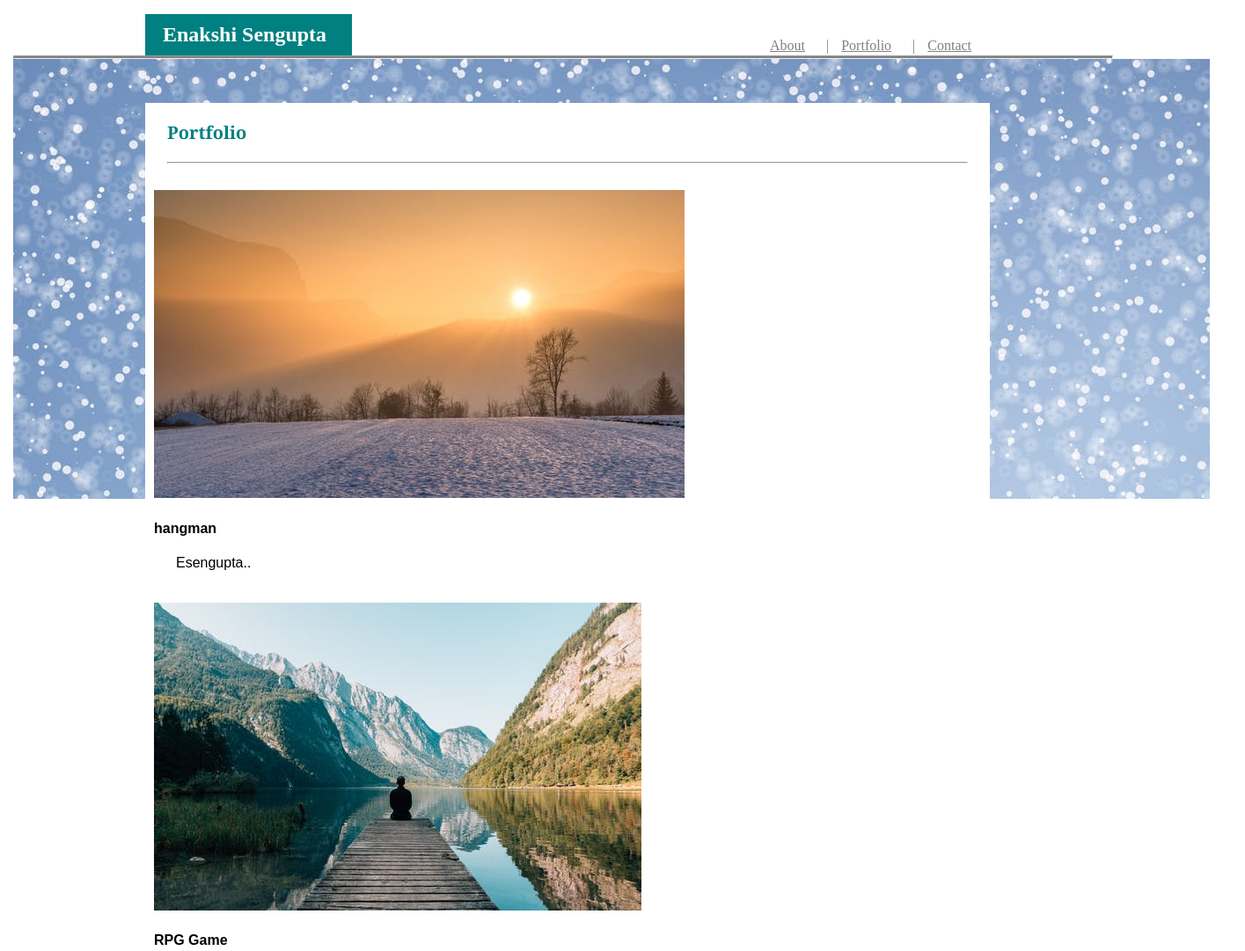
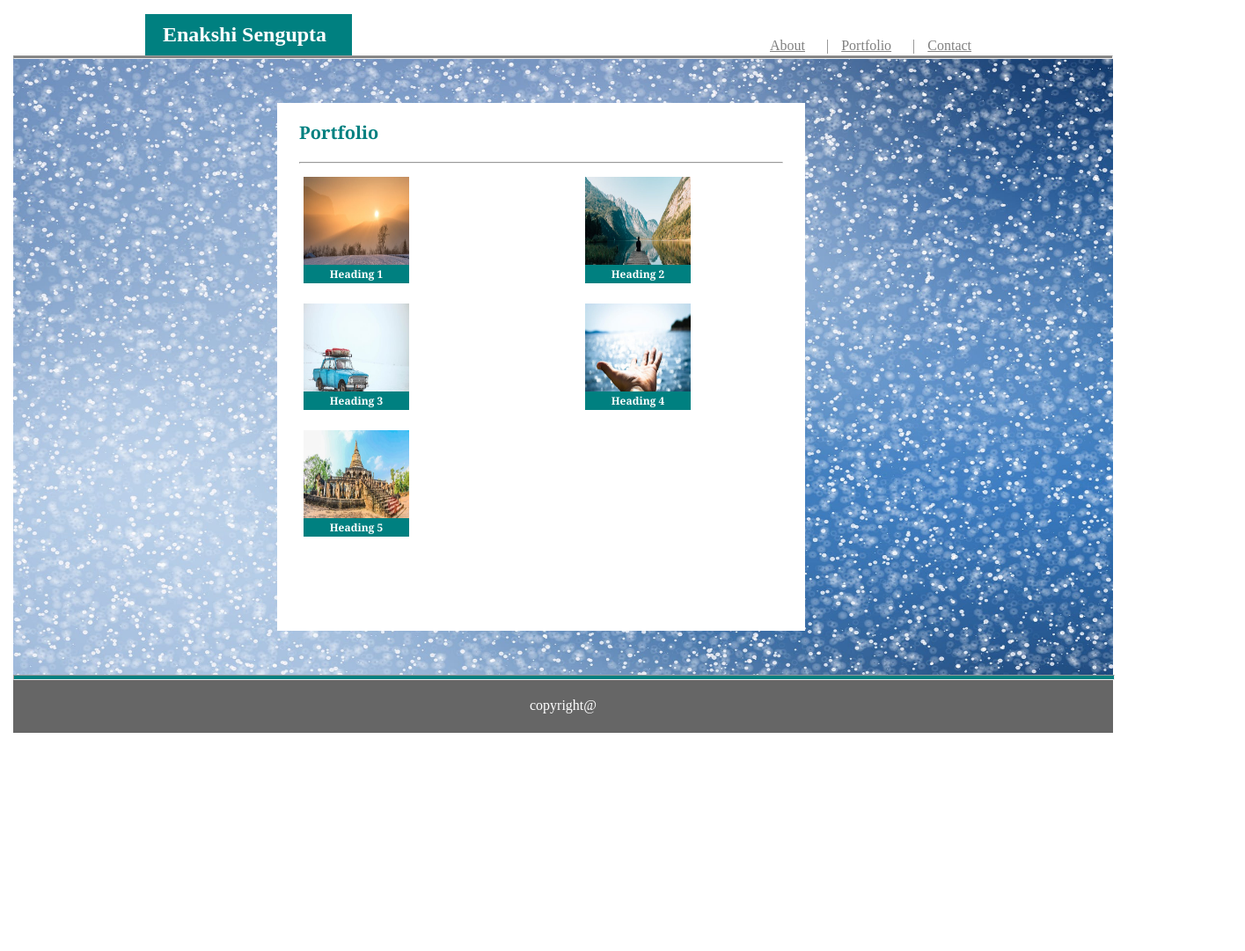
Before and after one commit to esengupta/basic_portfolio, a plain HTML site: page portfolio.html in a window 1280 px wide. Shown: the top 1081 px of the page at 88% size, 1415 px wide, since content can reach past the window. After the commit the page ends 833 px from the top, so only its background shows below. Drawn offline with Linux system fonts and the light colour scheme.

Commit message:
updated basic_portfoliio

```diff
--- a/Assets/css/style.css
+++ b/Assets/css/style.css
@@ -5,6 +5,11 @@
 
 .bodycontainer{
   width:1250px;
+  margin:auto;
+}
+
+.portfoliobody{
+  width:960px;
   margin:auto;
 }
 
@@ -68,7 +73,7 @@ body
 
 .container
 {
-  background-image: url(../images/image1.jpeg);
+
   width: 1360px;
   height: 500px;
   position: absolute;
@@ -128,6 +133,9 @@ li {
   margin-bottom: 0px;
   padding-bottom: 0px;
   background-color:teal;
+  width:1250px;
+  margin-left: 0px;
+
 
 }
 
@@ -169,10 +177,10 @@ margin-bottom: 0px;
 }
 
 .container4{
-  width: 960px;
+  width: 600px;
   background-color: #ffffff;
-  height: auto;
-  margin-left: 150px;
+  height: 600px;
+  margin-left: 300px;
   margin-top: 50px;
   margin-bottom: 200px;
   z-index: 2;
@@ -206,59 +214,75 @@ button {
 
 
 .contactform{
-  width:910px;
+  width: 550px;
   padding-left:30px;
 }
 
-.row {
-  margin: 5px -5px;
+.row{
+  border: 1px solid #ddd;
+  border-radius: 4px;
+  padding: 5px;
+  width: 250px;
+
 }
 
-/* Add padding BETWEEN each column */
-.row,
-.row > .column {
-  padding: 5px;
+.imagesize{
+  width:50px;
+  height:50px;
 }
 
-/* Create three equal columns that floats next to each other */
-.column {
-  float: left;
-  width: 10px;
-  display: none; /* Hide all elements by default */
+.contentleft{
+  margin-left: 30px;
+  float:left;
+  width:120px;
+  height:120px;
+  padding-bottom: 20px;
 }
 
-/* Clear floats after rows */
-.row:after {
-  content: "";
-  display: table;
-  clear: both;
+
+
+.contentright{
+  float:left;
+  margin-left:200px;
+  width:120px;
+  height:120px;
+
 }
 
-/* Content */
-.content {
-  background-color: white;
-  padding: 10px;
+
+
+#textHeader
+{
+
+  width: 120px;
+  height:50 px;
+  background-color: teal;
+  color:white;
+  font-weight: bolder;
+  font-size: 12px;
+  padding-top: 2px;
+  padding-bottom: 2px;
+  font-family: Georgia, 'Times New Roman', Times, serif;
+  position:absolute;
+  margin-left:30px;
+  margin-top:100px;
+  text-align: center;
 }
 
-/* The "show" class is added to the filtered elements */
-.show {
-display: block;
+#textHeader2
+{
+
+  width: 120px;
+  height:50 px;
+  background-color: teal;
+  color:white;
+  font-weight: bolder;
+  font-size: 12px;
+  padding-top: 2px;
+  padding-bottom: 2px;
+  font-family: Georgia, 'Times New Roman', Times, serif;
+  position:absolute;
+  margin-left:350px;
+  margin-top:100px;
+  text-align: center;
 }
-
-/* Style the buttons */
-.btn {
-border: none;
-outline: none;
-padding: 12px 16px;
-background-color: white;
-cursor: pointer;
-}
-
-.btn:hover {
-background-color: #ddd;
-}
-
-.btn.active {
-background-color: #666;
-color: white;
-}
--- a/portfolio.html
+++ b/portfolio.html
@@ -20,7 +20,7 @@
         <a href="portfolio.html">Portfolio</a>
         </li> |
         <li>
-        <a href="#contact">Contact</a>
+        <a href="contact.html">Contact</a>
         </li>
 
     </nav>
@@ -30,50 +30,40 @@
 
         <div class="container">
 
-        <!-- <img class="bgimagesize" src="Assets/images/image1.jpeg"></img> -->
 
+        <div class="container">
+
+            <img class="bgimagesize" src="Assets/images/image1.jpeg"></img>
+            </div>
         <div class="container4">
             <h2 class="aboutme">Portfolio</h2>
 
             <hr id="hr2">
 
-            <div class="row">
-                    <div class="col-6 hangman">
-                      <div class="content">
-                        <img src="Assets/images/pf6.jpeg">
-                        <h4>hangman</h4>
-                        <p>Esengupta..</p>
-                      </div>
-                    </div>
-                    <div class="col-6 rpg game">
-                      <div class="content">
-                      <img src="Assets/images/pf2.jpeg">
-                        <h4>RPG Game</h4>
-                        <p>Esngupta..</p>
-                      </div>
-                    </div>
-                    <div class="col-6 triva game">
-                      <div class="content">
-                      <img src="Assets/images/pf3.jpeg">
-                        <h4>Trivia game</h4>
-                        <p>Esengupta..</p>
-                      </div>
-                    </div>
+            <div>
+                <img src="Assets/images/pf6.jpeg" class="contentleft">
+                     <h6 id="textHeader">Heading 1</h6>
 
-                    <div class="col-6 Rutgers info widges">
-                      <div class="content">
-                        <img src="Assets/images/pf4.jpeg">
-                        <h4>Rutgers Info Widges</h4>
-                        <p>Esengupta..</p>
-                      </div>
-                    </div>
-                    <div class="col-6 rock paper Scissors">
-                      <div class="content">
-                      <img src="Assets/images/pf5.jpeg">
-                        <h4>Rock paper Scissors</h4>
-                        <p>Esengupta..</p>
-                      </div>
-                    </div>
+                <img src="Assets/images/pf2.jpeg" class="contentright">
+                <h6 id="textHeader2">Heading 2</h6>
+
+            </div>
+<br> <br> <br> <br><br> <br><br> <br>
+            <div>
+
+                <img src="Assets/images/pf3.jpeg" class="contentleft">
+                <h6 id="textHeader">Heading 3</h6>
+                <img src="Assets/images/pf4.jpeg" class="contentright">
+                <h6 id="textHeader2">Heading 4</h6>
+
+            </div>
+            <br> <br> <br><br> <br><br> <br> <br>
+            <div>
+                <img src="Assets/images/pf5.jpeg" class="contentleft">
+                <h6 id="textHeader">Heading 5</h6>
+
+
+            </div>
         </div>
         <hr id="hr3">
 
@@ -81,6 +71,6 @@
 
           <p2>copyright@</p2>
       </div>
-        </div>
+
       </body>
 </html>
```
Also changed, not shown: contact.html (+1 -1 lines), index.html (+2 -1 lines), Assets/Images/myphoto.JPG (deleted).
